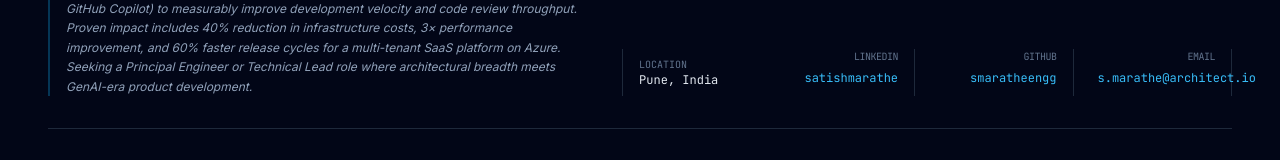
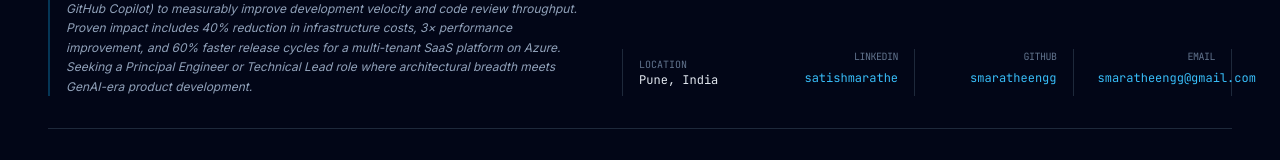
Before and after one commit to smaratheengg/portfolio, a React (Vite) app: page / in a window 1280 px wide. Shown: the part 331-491 px from the top of the page. Built offline with nearby package versions, Linux system fonts and the light colour scheme.

Commit message:
feat: Update email display in header
Changed the `MetadataBlock` for the email to directly use the `data.email` prop for the `value` instead of hardcoding "s.marathe@architect.io". This ensures consistency and allows for dynamic updates if the email changes in the data source.

```diff
--- a/src/App.tsx
+++ b/src/App.tsx
@@ -238,7 +238,7 @@ export default function App() {
           </div>
           <MetadataBlock label="LINKEDIN" value="satishmarathe" href={data.linkedin} />
           <MetadataBlock label="GITHUB" value="smaratheengg" href={data.github} />
-          <MetadataBlock label="EMAIL" value="s.marathe@architect.io" href={`mailto:${data.email}`} />
+          <MetadataBlock label="EMAIL" value={data.email} href={`mailto:${data.email}`} />
         </motion.div>
       </header>
 
```
